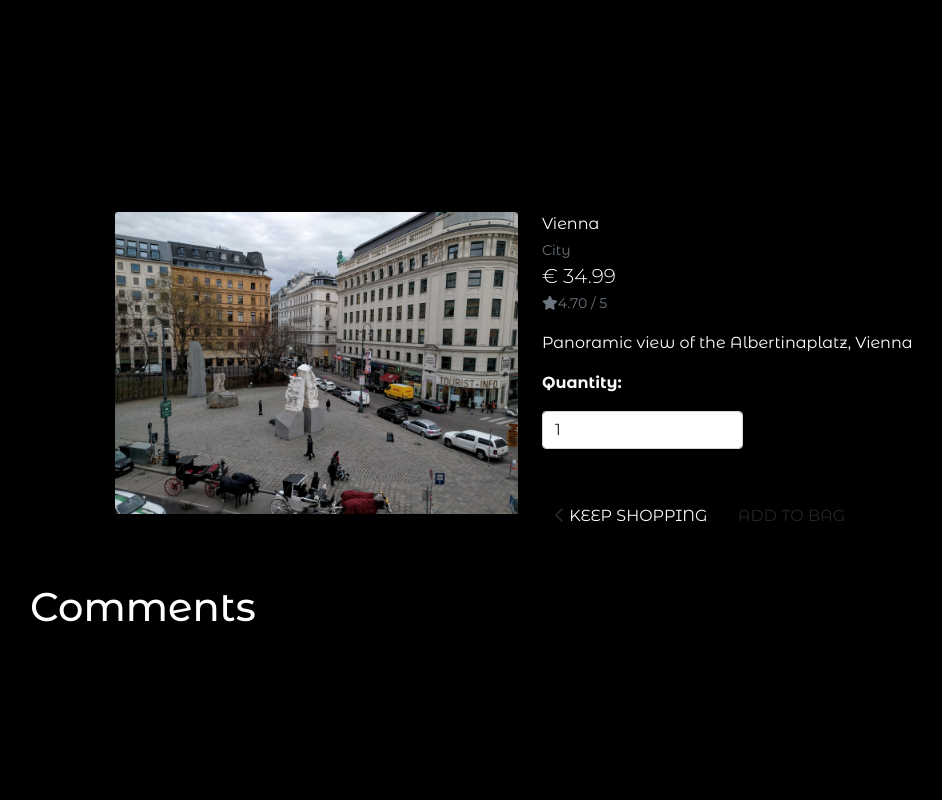
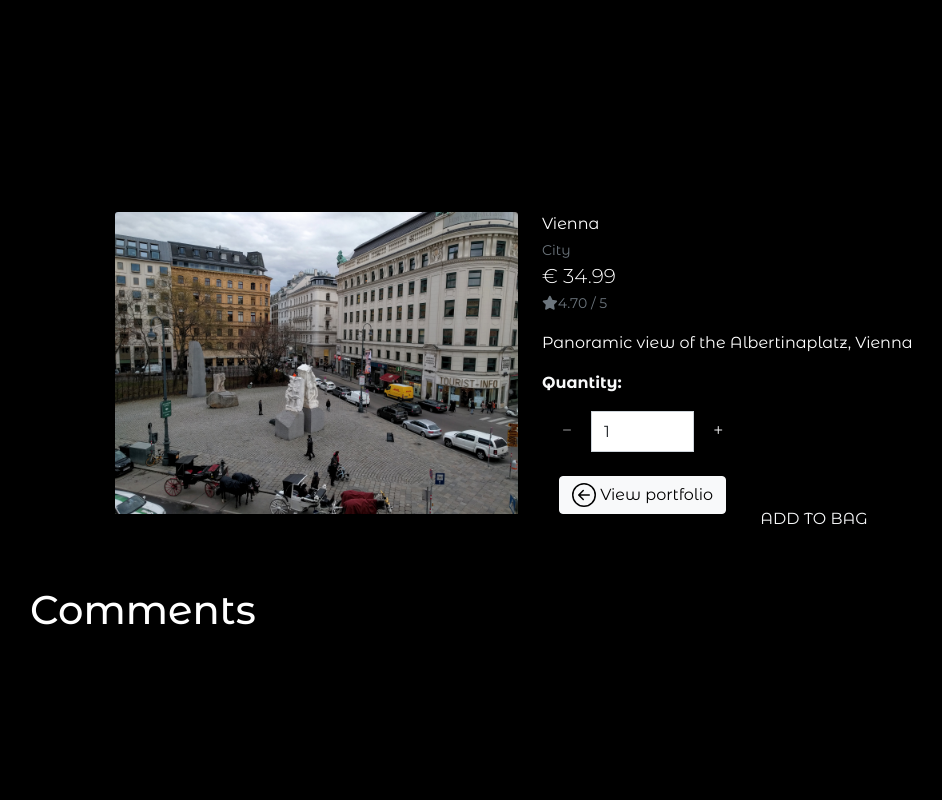
Before and after one commit to DenyTsjapanov/snapdt, a Django app: page /portfolio/6 in a window 1280 px wide. Shown: the whole page, without its empty margins (110-1052 px from the left). Run offline with Django 3.2, Linux system fonts and the light colour scheme; data comes from the database, SQL or seed files in the repository; some libraries are stand-ins or nearby versions.

Commit message:
Added quantity input +/- buttons

```diff
--- a/portfolio/templates/portfolio/item_detail.html
+++ b/portfolio/templates/portfolio/item_detail.html
@@ -50,20 +50,42 @@
                             <p class="mt-3 text-light"><strong>Quantity:</strong></p>
                             <div class="form-group w-50">
                                 <div class="input-group">
+                                    <div class="input-group-prepend">
+                                        <button class="decrement-qty btn btn-black rounded-0"
+                                            data-item_id="{{ item.id }}" id="decrement-qty_{{ item.id }}">
+                                            <span class="icon">
+                                                <i class="bi bi-dash text-light"></i>
+                                            </span>
+                                        </button>
+                                    </div>
                                     <input class="form-control qty_input" type="number" name="quantity" value="1"
                                         min="1" max="99" data-item_id="{{ item.id }}" id="id_qty_{{ item.id }}">
+                                    <div class="input-group-append">
+                                        <button class="increment-qty btn btn-black rounded-0"
+                                            data-item_id="{{ item.id }}" id="increment-qty_{{ item.id }}">
+                                            <span class="icon">
+                                                <i class="bi bi-plus text-light"></i>
+                                            </span>
+                                        </button>
+                                    </div>
                                 </div>
                             </div>
                         </div>
 
                         <div class="col-12">
-                            <a href="{% url 'portfolio:items' %}" class="btn btn-outline-black rounded-0 mt-5">
-                                <span class="icon">
-                                    <i class="fas fa-chevron-left"></i>
-                                </span>
-                                <span class="text-uppercase text-light">Keep Shopping</span>
+                            <a href="{% url 'portfolio:items' %}" class="btn btn-outline-black rounded-0 btn-lg">
+                                <button type="button" class="btn btn-light">
+                                    <svg xmlns="http://www.w3.org/2000/svg" width="16" height="16" fill="currentColor"
+                                        class="bi bi-arrow-left-circle" viewBox="0 0 16 16">
+                                        <path fill-rule="evenodd"
+                                            d="M1 8a7 7 0 1 0 14 0A7 7 0 0 0 1 8zm15 0A8 8 0 1 1 0 8a8 8 0 0 1 16 0zm-4.5-.5a.5.5 0 0 1 0 1H5.707l2.147 2.146a.5.5 0 0 1-.708.708l-3-3a.5.5 0 0 1 0-.708l3-3a.5.5 0 1 1 .708.708L5.707 7.5H11.5z">
+                                        </path>
+                                    </svg>
+                                    View portfolio
+                                </button>
                             </a>
-                            <input type="submit" class="btn btn-black rounded-0 text-uppercase mt-5" value="Add to Bag">
+                            <input type="submit" class="btn btn-black rounded-0 text-uppercase mt-5 text-light"
+                                value="Add to Bag">
                         </div>
                         <input type="hidden" name="redirect_url" value="{{ request.path }}">
                     </div>
@@ -80,3 +102,8 @@
     </div>
 </div>
 {% endblock %}
+
+{% block postloadjs %}
+{{ block.super }}
+{% include 'portfolio/includes/quantity_input_script.html' %}
+{% endblock %}
--- a/templates/base.html
+++ b/templates/base.html
@@ -134,7 +134,7 @@
     {% endblock %}
 
     {% block postloadjs %}
-
+    <!-- Animate on scroll script. Credit: https://michalsnik.github.io/aos/ -->
     <script src="https://unpkg.com/aos@2.3.1/dist/aos.js"></script>
     <script>
         AOS.init( {
```
Also changed, not shown: portfolio/templates/portfolio/includes/quantity_input_script.html (added, +43 -0 lines), portfolio/migrations/0005_item_has_sizes.py (added), portfolio/migrations/0006_remove_item_has_sizes.py (added).
